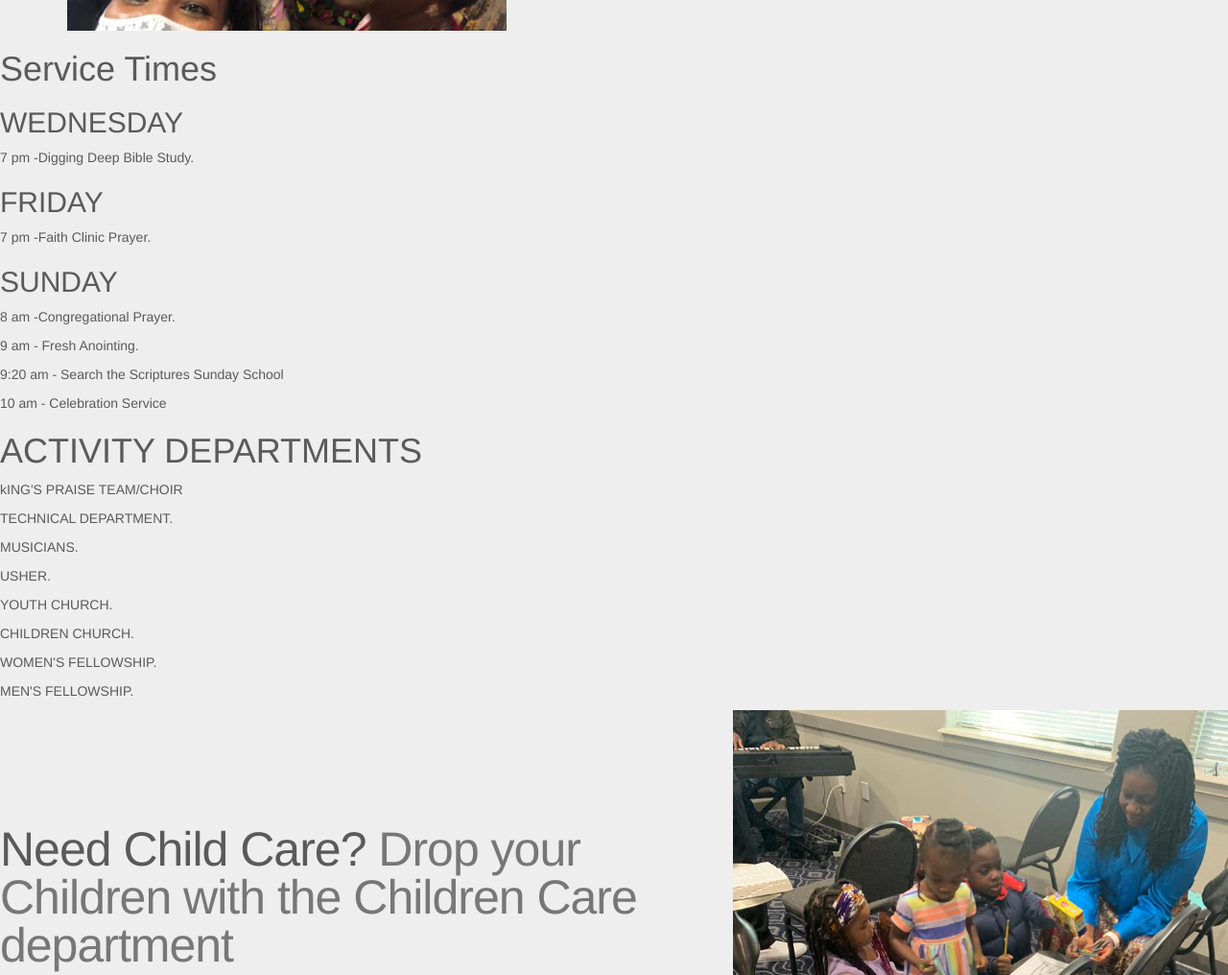
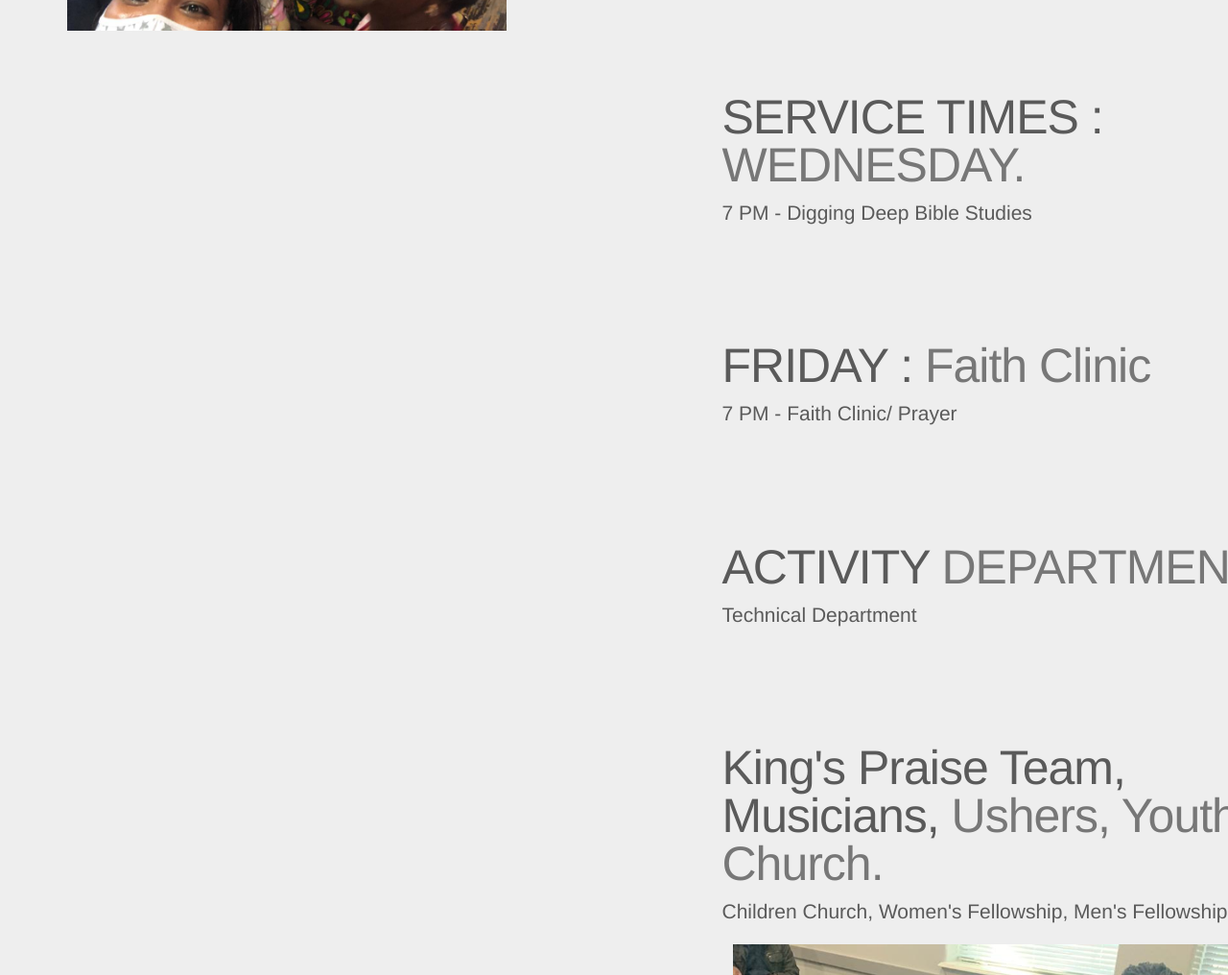
Before and after one commit to Okingiboy/rccg-everlasting-king-chapel, a plain HTML site: page index.html in a window 1280 px wide. Shown: the part 1569-2585 px from the top of the page at 96% size. Drawn offline with nearby package versions, Linux system fonts and the light colour scheme.

Commit message:
updated files

```diff
--- a/index.html
+++ b/index.html
@@ -163,6 +163,18 @@ BOOSTRAP WEBSITE STYLES - FROM ONLINE RESOURCE (GOOGLE "BOOTSRAP") -->
         <div class="col-md-7 col-md-push-7">
           <h2 class="featurette-heading">Please invite your friends, relatives, <span class="text-muted">and entire Family.</span></h2>
           <p class="lead">Ignite the Spirit and sharpen your annointing every Sunday, as we gather with brethren in His presence.</p>
+
+          <h2 class="featurette-heading">SERVICE TIMES : <span class="text-muted">WEDNESDAY.</span></h2>
+          <p class="lead"> 7 PM - Digging Deep Bible Studies</p>
+
+          <h2 class="featurette-heading">FRIDAY : <span class="text-muted">Faith Clinic</span></h2>
+          <p class="lead">7 PM - Faith Clinic/ Prayer</p>
+
+          <h2 class="featurette-heading">ACTIVITY <span class="text-muted">DEPARTMENTS</span></h2>
+          <p class="lead">Technical Department</p>
+
+          <h2 class="featurette-heading">King's Praise Team, Musicians, <span class="text-muted">Ushers, Youth Church.</span></h2>
+          <p class="lead">Children Church, Women's Fellowship, Men's Fellowship</p>
         </div>
         <div class="col-md-5 col-md-pull-7">
           <img class="featurette-image img-responsive center-block" src="assets/img/1.5.jpg" alt="family">
@@ -173,57 +185,6 @@ BOOSTRAP WEBSITE STYLES - FROM ONLINE RESOURCE (GOOGLE "BOOTSRAP") -->
     </div>
     <div id="online-reputation-management" class="online-reputation-management">
 
-        <h1>Service Times</h1>
-        <h2>WEDNESDAY</h2>
-        <p>
-                7 pm -Digging Deep Bible Study.
-            </p>
-
-            <h2>FRIDAY</h2>
-        <p>
-                7 pm -Faith Clinic Prayer.
-            </p>
-
-            <h2>SUNDAY</h2>
-        <p>
-                8 am -Congregational Prayer.
-            </p>
-            <p>
-                9 am - Fresh Anointing.
-            </p>
-            <p>
-                9:20 am - Search the Scriptures Sunday School
-            </p>
-            <p>
-                10 am - Celebration Service
-            </p>
-
-            <h1>ACTIVITY DEPARTMENTS</h1>
-            <p>
-                kING'S PRAISE TEAM/CHOIR
-            </p>
-            <p>
-              TECHNICAL DEPARTMENT.
-            </p>
-            <p>
-              MUSICIANS.
-            </p>
-            <p>
-              USHER.
-            </p>
-            <p>
-              YOUTH CHURCH.
-            </p>
-            <p>
-              CHILDREN CHURCH.
-            </p>
-            <p>
-              WOMEN'S FELLOWSHIP.
-            </p>
-            <p>
-              MEN'S FELLOWSHIP.
-            </p>
-        </p>
     </div>
 
 
```
